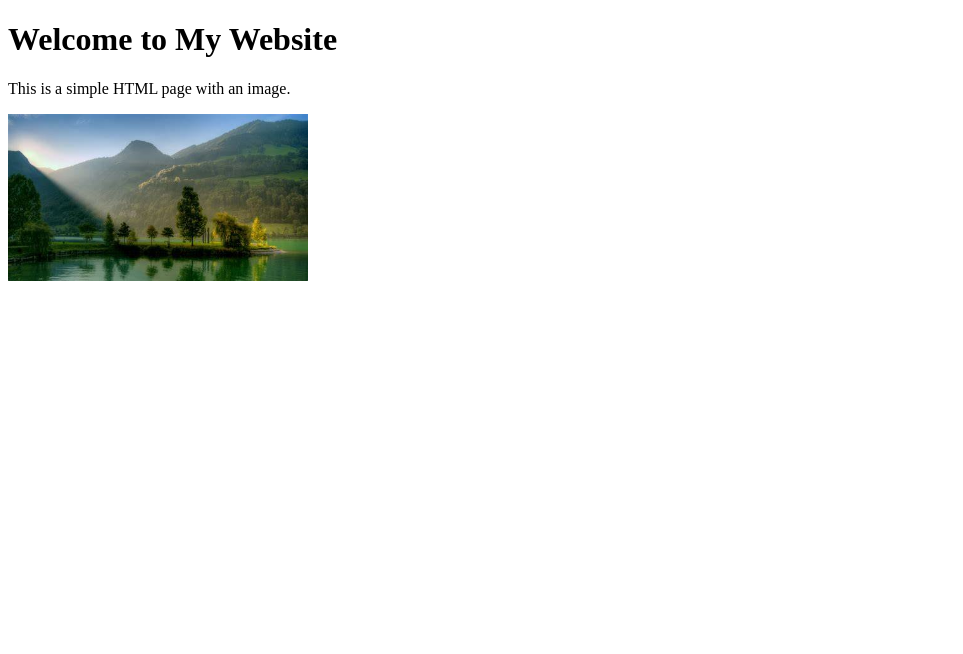
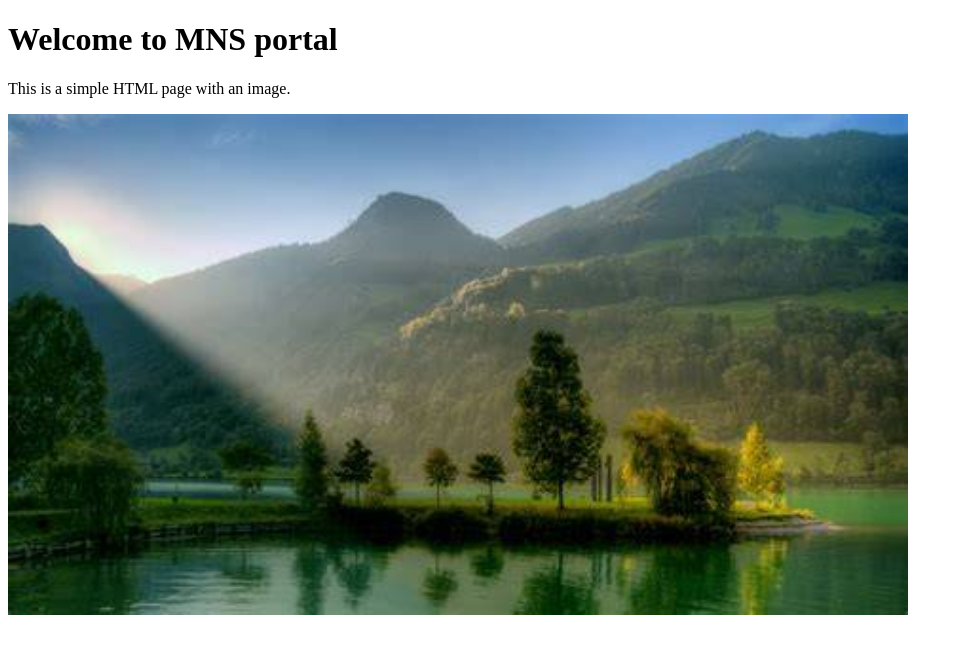
Before and after one commit to shubhamsinghh47/awsrepo, a plain HTML site: page index.html in a window 1280 px wide. Shown: the whole page, without its empty margins (0-963 px from the left). Drawn offline with Linux system fonts and the light colour scheme.

Commit message:
Update index.html

```diff
--- a/index.html
+++ b/index.html
@@ -6,11 +6,11 @@
 </head>
 <body>
 
-    <h1>Welcome to My Website</h1>
+    <h1>Welcome to MNS portal</h1>
     <p>This is a simple HTML page with an image.</p>
 
     <!-- Image -->
-    <img src="image.jpg" alt="Sample Image" width="300">
+    <img src="image.jpg" alt="Sample Image" width="900">
 
 </body>
 </html>
```
